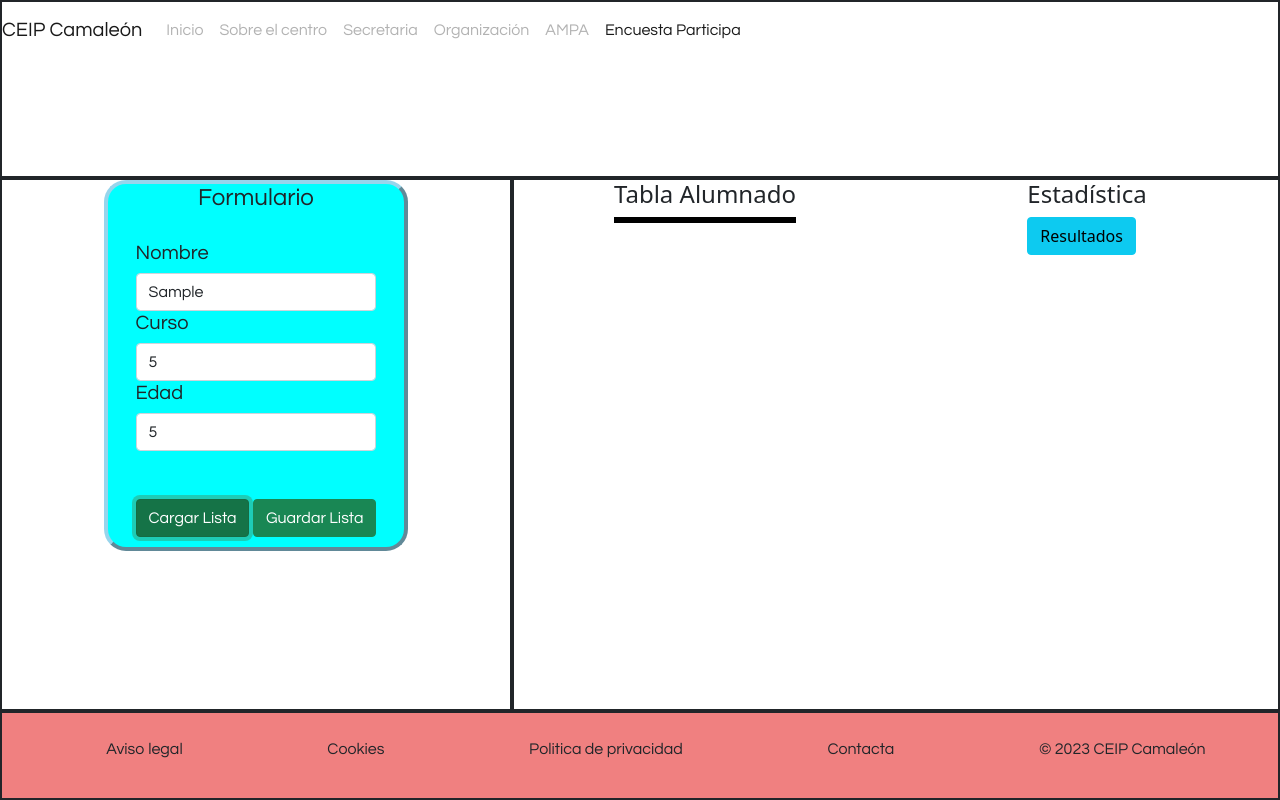
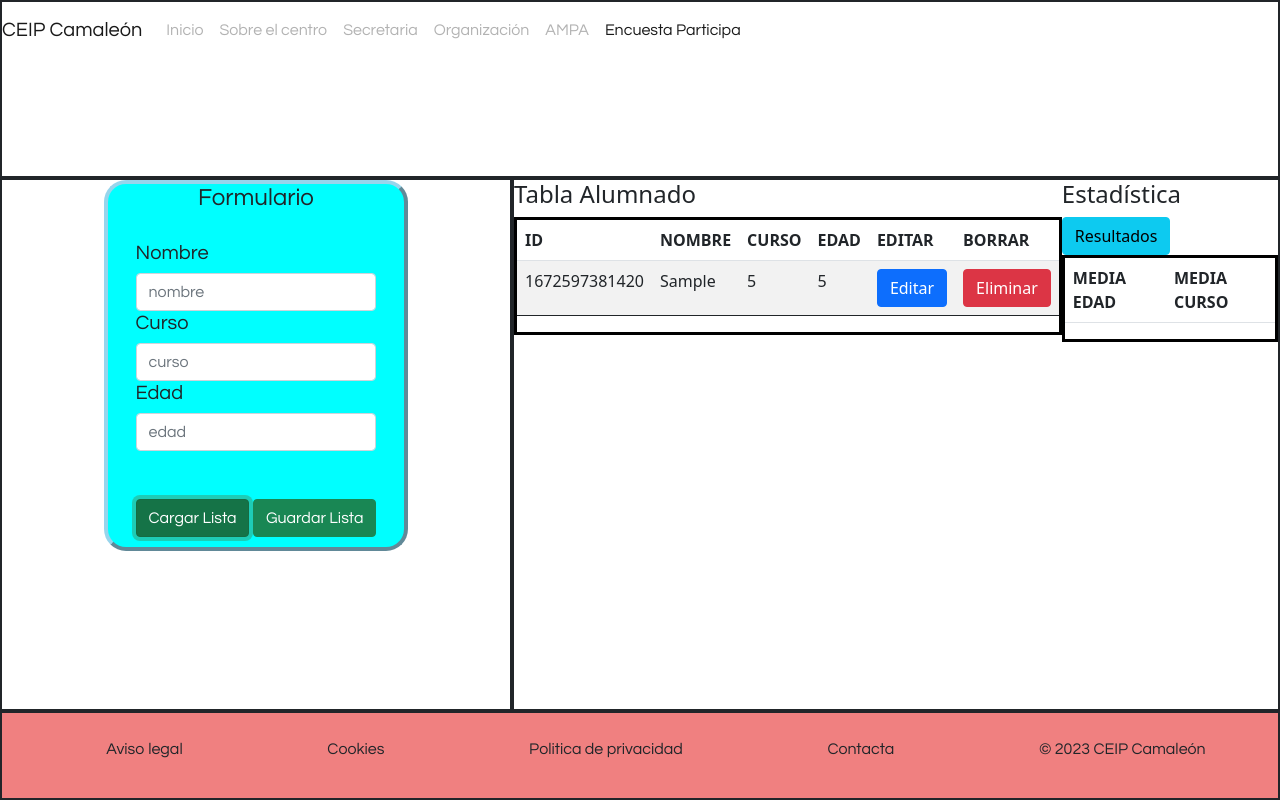
Before and after one commit to Rocio-Leiva/Formulario, a plain HTML site: page index.html in a window 1280 px wide. Both pictures are taken after typing "Sample", "5", "5" into the empty fields and a click on the button "Cargar Lista". Drawn offline with nearby package versions, Linux system fonts and the light colour scheme.

Commit message:
corrections

```diff
--- a/index.html
+++ b/index.html
@@ -60,13 +60,11 @@
                     </div>
                     <br><br>
                     <div class="botones">
-                        <button type="submit" id="btnAgregar" class="btn btn-success" id="agregar">Cargar Lista</button>
+                        <button type="submit" id="btnAgregar" class="btn btn-success">Cargar Lista</button>
 
-                        <button type="submit" class="btn btn-success" id="guardar">Guardar Lista</button>
+                        <button type="submit" id="guardar" class="btn btn-success">Guardar Lista</button>
                     </div>
                 </form>
-                </form>
-
         </main>
         <aside>
             <div class="div-listado">
@@ -88,18 +86,22 @@
             </div>
             <div>
                 <h4>Estadística</h4>
+                <form action="#" id="estadistica">
                     <div class="boton">
-                    <button type="submit" id="btnEstadistica" class="btn btn-info" id="agregar">Resultados</button>
+                        <button type="submit" id="btnEstadistica" class="btn btn-info">Resultados</button>
                     </div>
-                <!-- <div class="div-estadistica">
-                    <table class="table table-striped" id="estadistica">
+                </form>
+
+                <div class="div-estadistica">
+                    <table class="table table-striped" id="tabla-estadistica">
+                        <thead>
                             <tr>
-                            <td>Media Edad</td>
-                            <td>Media curso</td>
-
-                        </tr> -->
-                    <!-- </table> -->
-                <!-- </div> -->
+                                <th>MEDIA EDAD</th>
+                                <th>MEDIA CURSO</th>
+                            </tr>
+                        </thead>
+                    </table>
+                </div>
             </div>
         </aside>
 
--- a/index.js
+++ b/index.js
@@ -14,8 +14,10 @@ let nombreInput = document.querySelector('#nombre');
 let cursoInput = document.querySelector('#curso');
 let edadInput = document.querySelector('#edad');
 let btnAgregar = document.querySelector('#btnAgregar');
+let estadistica = document.querySelector('#estadistica')
 
 formulario.addEventListener('submit', validarFormulario);
+estadistica.addEventListener('submit', mostrarEstadistica)
 
 function validarFormulario(event) {
     event.preventDefault();
@@ -66,13 +68,12 @@ function mostrarAlumnado() {
     let divAlumnado = document.querySelector('.div-alumnado');
 
     let tabla = document.createElement('table');
-    tabla.classList.add('table', 'table-striped')
-    tabla.setAttribute('id', 'lista')
+    tabla.classList.add('table', 'table-striped');
+    tabla.setAttribute('id', 'lista');
 
-    let thHead = document.createElement('thead');
-    let trHead = document.createElement('tr');
+    const tHead = document.createElement('thead')
 
-    let tBody = document.createElement('tbody');
+    const trHead = document.createElement('tr')
 
     let thId = document.createElement('th');
     let textThID = document.createTextNode('ID');
@@ -80,23 +81,23 @@ function mostrarAlumnado() {
 
     let thNombre = document.createElement('th');
     let textThNombre = document.createTextNode('NOMBRE');
-    thId.appendChild(textThNombre)
+    thNombre.appendChild(textThNombre)
 
     let thCurso = document.createElement('th');
     let textThCurso = document.createTextNode('CURSO');
-    thId.appendChild(textThCurso)
+    thCurso.appendChild(textThCurso)
 
     let thEdad = document.createElement('th');
     let textThEdad = document.createTextNode('EDAD');
-    thId.appendChild(textThEdad)
+    thEdad.appendChild(textThEdad)
 
     let thEditar = document.createElement('th');
     let textThEditar = document.createTextNode('EDITAR');
-    thId.appendChild(textThEditar)
+    thEditar.appendChild(textThEditar)
 
     let thBorrar = document.createElement('th');
     let textThBorrar = document.createTextNode('BORRAR');
-    thId.appendChild(textThBorrar)
+    thBorrar.appendChild(textThBorrar)
 
     trHead.appendChild(thId)
     trHead.appendChild(thNombre)
@@ -105,33 +106,29 @@ function mostrarAlumnado() {
     trHead.appendChild(thEditar)
     trHead.appendChild(thBorrar)
 
-    trHead.appendChild(thHead)
+    tHead.appendChild(trHead)
 
-
+    const tBody = document.createElement('tbody')
 
     listaAlumnado.forEach(alumnado => {
         let { id, nombre, curso, edad } = alumnado;
 
-        // let parrafo = document.createElement('p');
-        // parrafo.textContent = `${id} - ${nombre} - ${curso} - ${edad} - `;
-        // parrafo.dataset.id= id;
-
         let trBody = document.createElement('tr');
 
         let tdId = document.createElement('td');
-        let textTdId = document.createTextNode('id');
+        let textTdId = document.createTextNode(id);
         tdId.appendChild(textTdId)
 
         let tdNombre = document.createElement('td');
-        let textTdNombre = document.createTextNode('nombre');
+        let textTdNombre = document.createTextNode(nombre);
         tdNombre.appendChild(textTdNombre)
 
         let tdCurso = document.createElement('td');
-        let textTdCurso = document.createTextNode('curso');
+        let textTdCurso = document.createTextNode(curso);
         tdCurso.appendChild(textTdCurso)
 
         let tdEdad = document.createElement('td');
-        let textTdEdad = document.createTextNode('edad');
+        let textTdEdad = document.createTextNode(edad);
         tdEdad.appendChild(textTdEdad)
 
         let tdEditarBoton = document.createElement('td');
@@ -158,12 +155,12 @@ function mostrarAlumnado() {
         trBody.appendChild(tdEliminarBoton)
 
         tBody.appendChild(trBody)
-
     })
 
-       tabla.appendChild(tHead);
-       tabla.appendChild(tBody);
-        divAlumnado.appendChild(tabla);
+    tabla.appendChild(tBody)
+    tabla.appendChild(tHead)
+
+    divAlumnado.appendChild(tabla);
 }
 
 function cargarAlumnado(alumnado) {
@@ -227,6 +224,15 @@ function limpiarHTML() {
     }
 }
 
+function mostrarEstadistica(event) {
+    event.preventDefault();
+    if(listaAlumnado.length == 0) {
+        alert('NO SE PUEDE OBTENER ESTADISTICAS SI NO HAY REGISTROS')
+        return
+    }
+
+
+}
 
 // Agregar una segunda tabla de estadísticas, donde se calcule valores tales como el promedio de un determinado valor entre registros, la cantidad de registros, el máximo, el mínimo, el promedio, etc.
 
```
Lines whose indentation alone changed are shown as unchanged.
